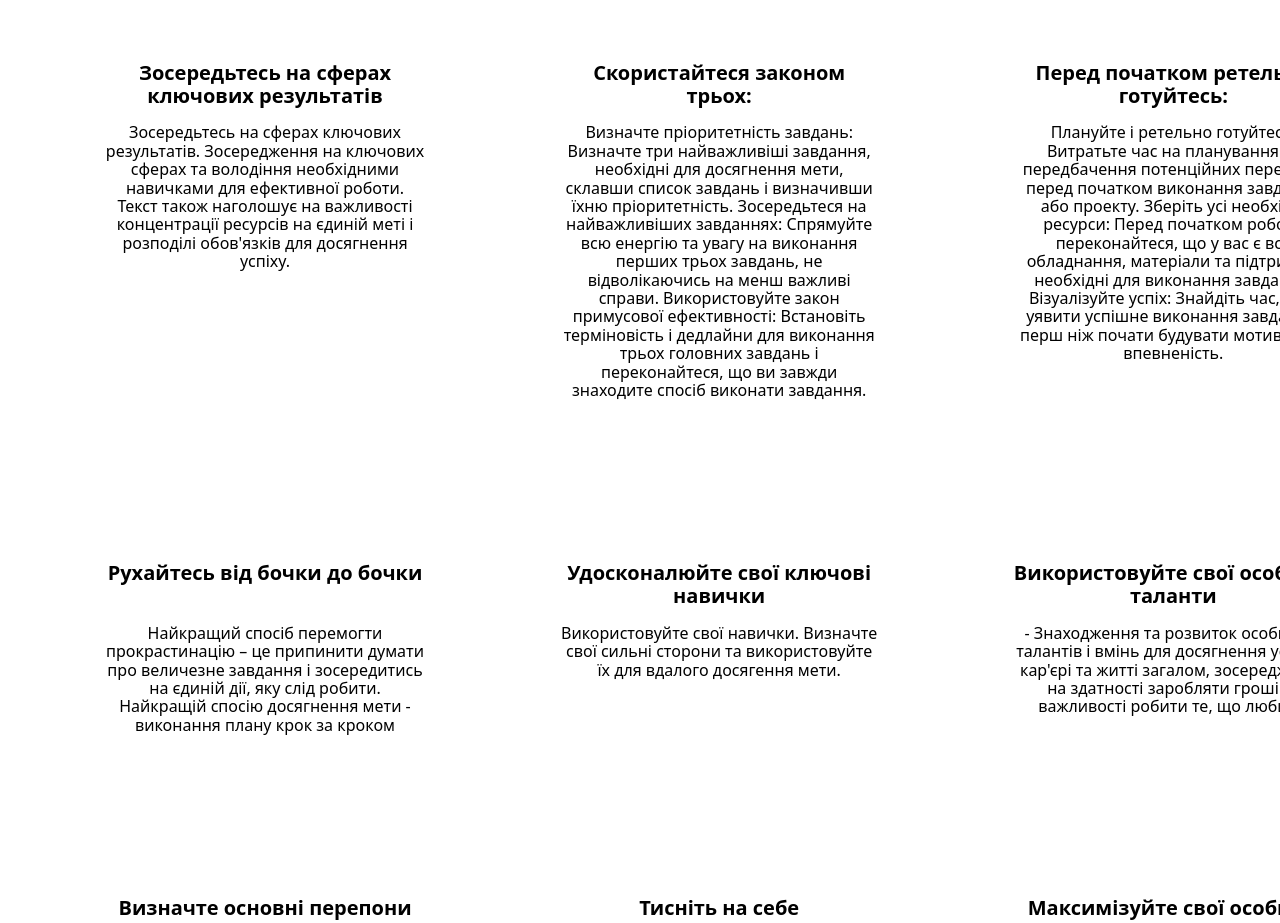
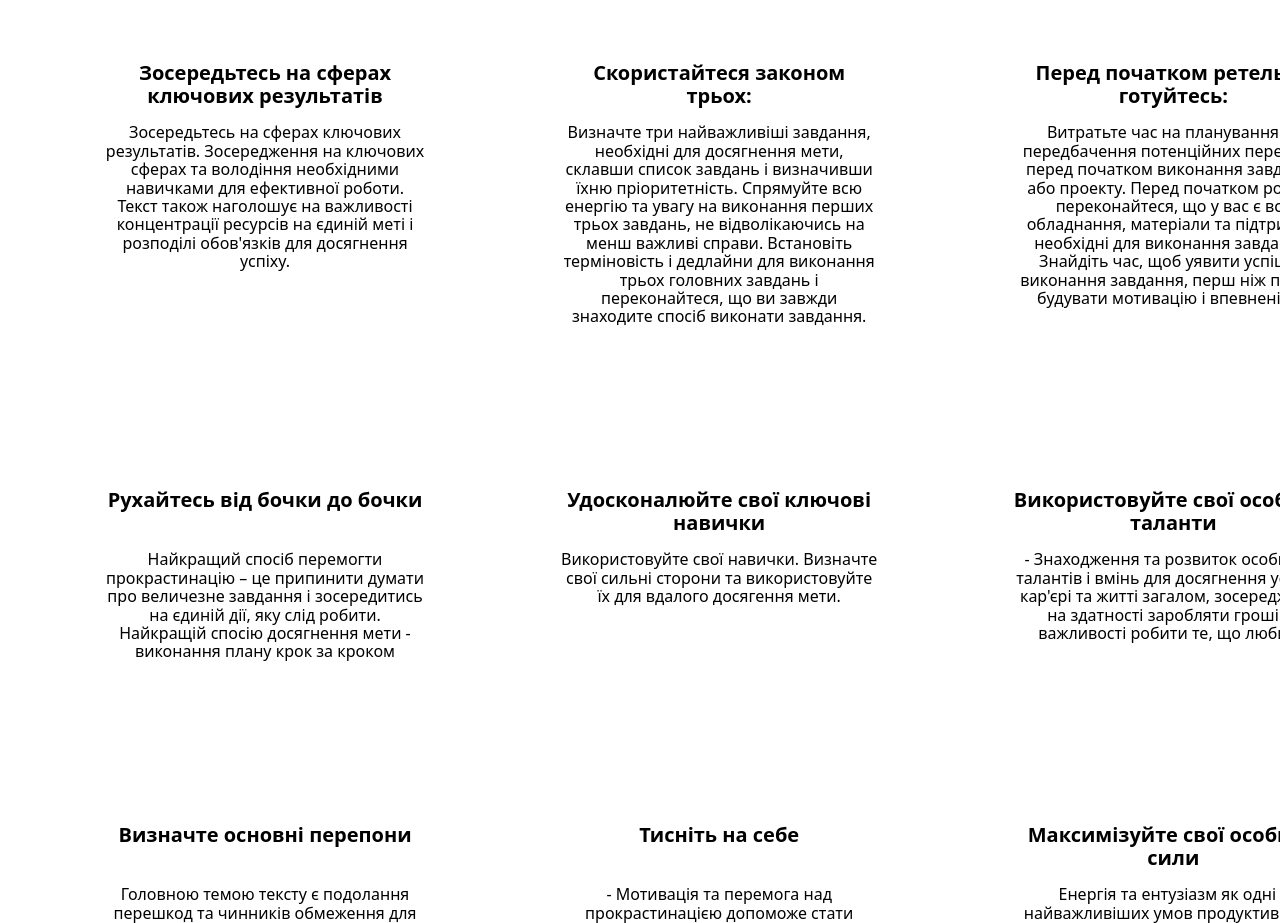
Before and after one commit to ArtemVasiletc/goit8mindmap, a plain HTML site: page index.html in a window 1280 px wide. Shown: the part 1600-2523 px from the top of the page. Drawn offline with nearby package versions, Linux system fonts and the light colour scheme.

Commit message:
fix text 8 9 blocks

```diff
--- a/index.html
+++ b/index.html
@@ -96,26 +96,23 @@
           <li class="chapter-info">
             <h2 class="chapter-name">Скористайтеся законом трьох:</h2>
             <p>
-              Визначте пріоритетність завдань: Визначте три найважливіші
-              завдання, необхідні для досягнення мети, склавши список завдань і
-              визначивши їхню пріоритетність. Зосередьтеся на найважливіших
-              завданнях: Спрямуйте всю енергію та увагу на виконання перших
-              трьох завдань, не відволікаючись на менш важливі справи.
-              Використовуйте закон примусової ефективності: Встановіть
-              терміновість і дедлайни для виконання трьох головних завдань і
-              переконайтеся, що ви завжди знаходите спосіб виконати завдання.
+              Визначте три найважливіші завдання, необхідні для досягнення мети,
+              склавши список завдань і визначивши їхню пріоритетність. Спрямуйте
+              всю енергію та увагу на виконання перших трьох завдань, не
+              відволікаючись на менш важливі справи. Встановіть терміновість і
+              дедлайни для виконання трьох головних завдань і переконайтеся, що
+              ви завжди знаходите спосіб виконати завдання.
             </p>
           </li>
           <li class="chapter-info">
             <h2 class="chapter-name">Перед початком ретельно готуйтесь:</h2>
             <p>
-              Плануйте і ретельно готуйтеся: Витратьте час на планування та
-              передбачення потенційних перешкод перед початком виконання
-              завдання або проекту. Зберіть усі необхідні ресурси: Перед
-              початком роботи переконайтеся, що у вас є все обладнання,
-              матеріали та підтримка, необхідні для виконання завдання.
-              Візуалізуйте успіх: Знайдіть час, щоб уявити успішне виконання
-              завдання, перш ніж почати будувати мотивацію і впевненість.
+              Витратьте час на планування та передбачення потенційних перешкод
+              перед початком виконання завдання або проекту. Перед початком
+              роботи переконайтеся, що у вас є все обладнання, матеріали та
+              підтримка, необхідні для виконання завдання. Знайдіть час, щоб
+              уявити успішне виконання завдання, перш ніж почати будувати
+              мотивацію і впевненість.
             </p>
           </li>
         </ul>
@@ -223,18 +220,19 @@
               Розвиньте відчуття крайньої необхідності
             </h2>
             <p>
-              Виділити час, щоб подумати, спланувати, розставити
-              пріоритети і після цього відразу, швидко й неухильно починати
-              рух до своіх цілей. Виробити у себе звичку швидко переходити вид
-              одного важливого завдання до іншого. Розвивати швидкість темпу виконання завдань.
+              Виділити час, щоб подумати, спланувати, розставити пріоритети і
+              після цього відразу, швидко й неухильно починати рух до своіх
+              цілей. Виробити у себе звичку швидко переходити вид одного
+              важливого завдання до іншого. Розвивати швидкість темпу виконання
+              завдань.
             </p>
           </li>
           <li class="chapter-info">
             <h2 class="chapter-name">Виконуйте завдання по одному</h2>
             <p>
-              Треба вмиті ставити чіткі завдання та пріоритети.
-              Не переходити на наступне завдання поки не виконано перше на 100%.
-              Дисциплінувати себе - дійти до кінця поставленого завдання, цілі, мети.
+              Треба вмиті ставити чіткі завдання та пріоритети. Не переходити на
+              наступне завдання поки не виконано перше на 100%. Дисциплінувати
+              себе - дійти до кінця поставленого завдання, цілі, мети.
               Максимальна особиста продуктивність.
             </p>
           </li>
```
